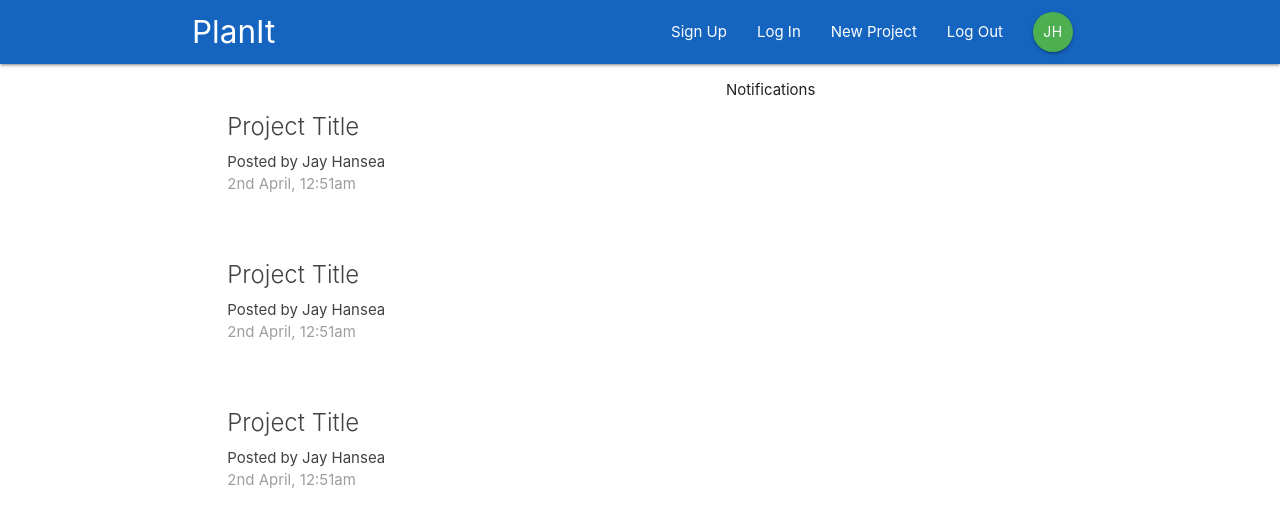
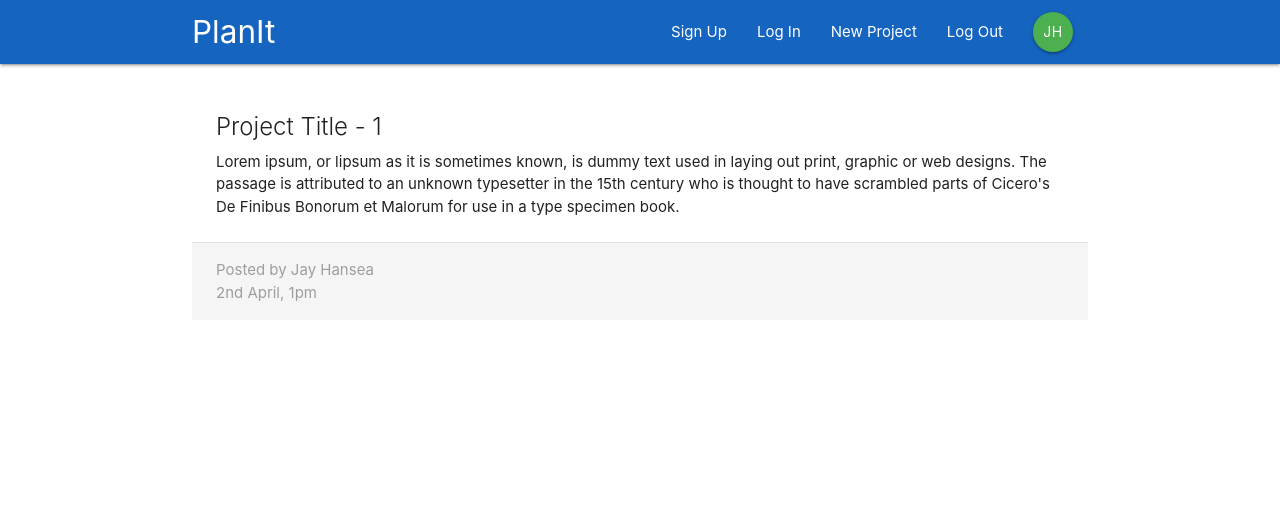
Before and after one commit to JayHansea/plan-it, a React (Create React App) app: page /project/1 in a window 1280 px wide. Shown: the top 526 px of the page. Built offline with nearby package versions, Linux system fonts and the light colour scheme.

Commit message:
created ProjectDetails

```diff
--- a/src/App.js
+++ b/src/App.js
@@ -2,6 +2,7 @@
 import { BrowserRouter, Switch, Route } from "react-router-dom";
 import Navbar from "./components/layout/Navbar";
 import Dashboard from "./components/dashboard/Dashboard";
+import ProjectDetails from "./components/projects/ProjectDetails";
 
 function App() {
   return (
@@ -9,7 +10,8 @@
       <div className="App">
         <Navbar />
         <Switch>
-          <Route path="/" component={Dashboard} />
+          <Route exact path="/" component={Dashboard} />
+          <Route path="/project/:id" component={ProjectDetails} />
         </Switch>
       </div>
     </BrowserRouter>
--- a/src/components/projects/ProjectDetails.js
+++ b/src/components/projects/ProjectDetails.js
@@ -0,0 +1,27 @@
+import React from "react";
+
+function ProjectDetails(props) {
+  const id = props.match.params.id;
+  return (
+    <div className="container section project-details">
+      <div className="card z-depth-0">
+        <div className="card-content">
+          <span className="card-title">Project Title - {id}</span>
+          <p>
+            Lorem ipsum, or lipsum as it is sometimes known, is dummy text used
+            in laying out print, graphic or web designs. The passage is
+            attributed to an unknown typesetter in the 15th century who is
+            thought to have scrambled parts of Cicero's De Finibus Bonorum et
+            Malorum for use in a type specimen book.
+          </p>
+        </div>
+        <div className="card-action grey lighten-4 grey-text">
+          <div>Posted by Jay Hansea</div>
+          <div>2nd April, 1pm</div>
+        </div>
+      </div>
+    </div>
+  );
+}
+
+export default ProjectDetails;
```
